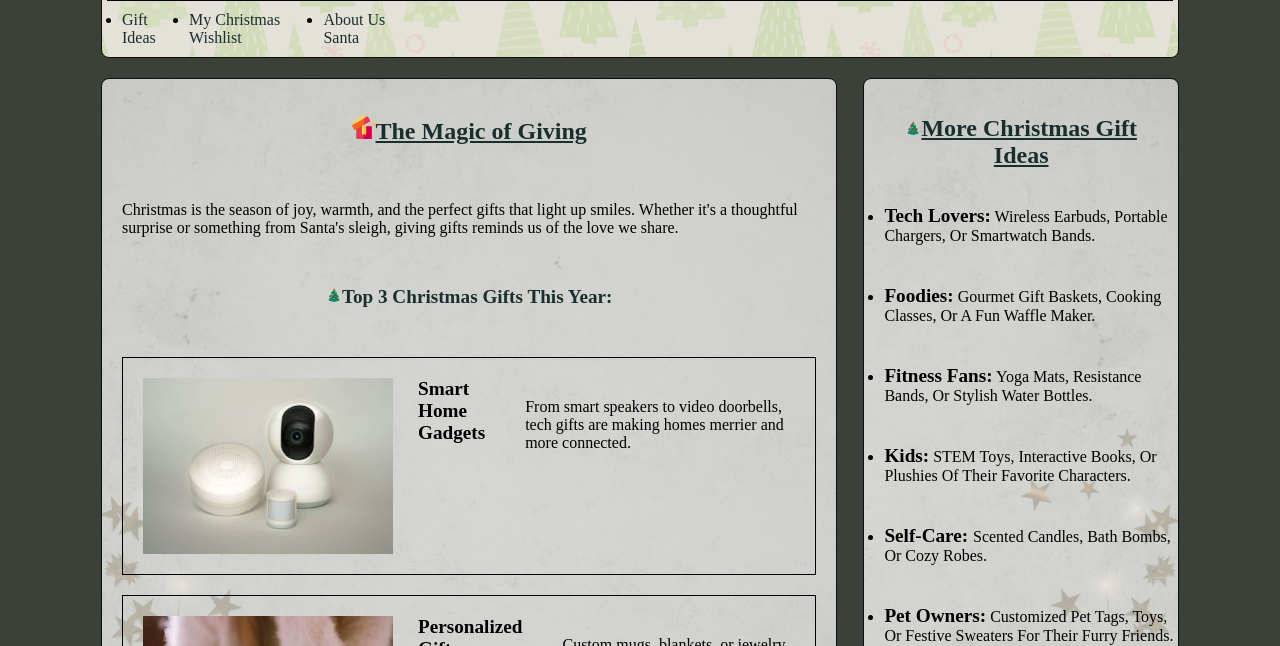
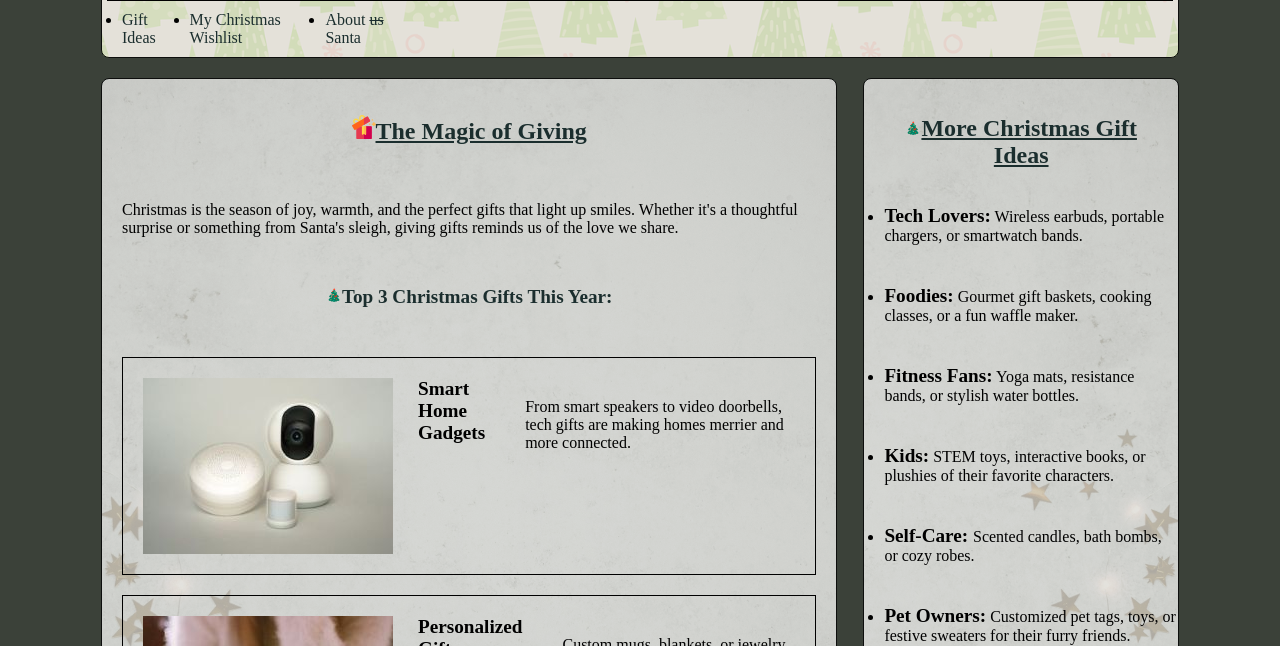
Before and after one commit to lyumii/xmaswishlist, a plain HTML site: page index.html in a window 1280 px wide. Shown: the part 154-800 px from the top of the page. Drawn offline with Linux system fonts and the light colour scheme; a web font is replaced by a local one.

Commit message:
strike through nav span

```diff
--- a/css/style.css
+++ b/css/style.css
@@ -54,6 +54,10 @@ nav ul {
     justify-content: space-between;
     gap: 1rem;
     padding: 10px 20px;
+}
+
+nav span {
+    text-decoration: line-through;
 }
 
 a {
@@ -234,7 +238,7 @@ textarea {
     margin: 20px;
 }
 
-ul li {
+fieldset ul li {
     text-transform: capitalize;
 }
 
```
